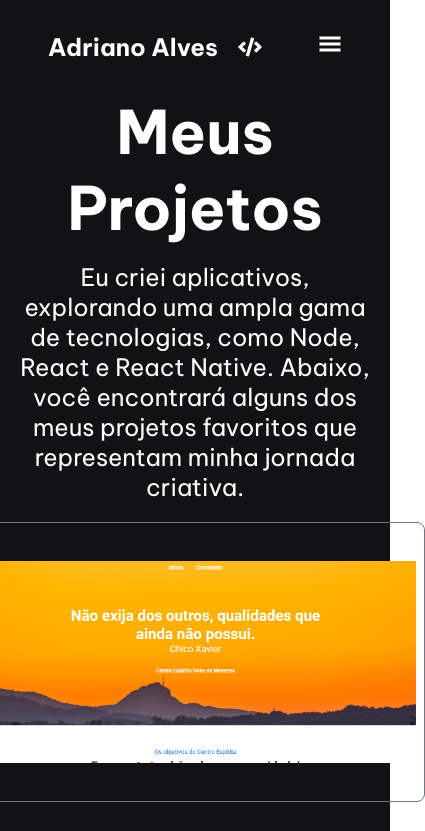
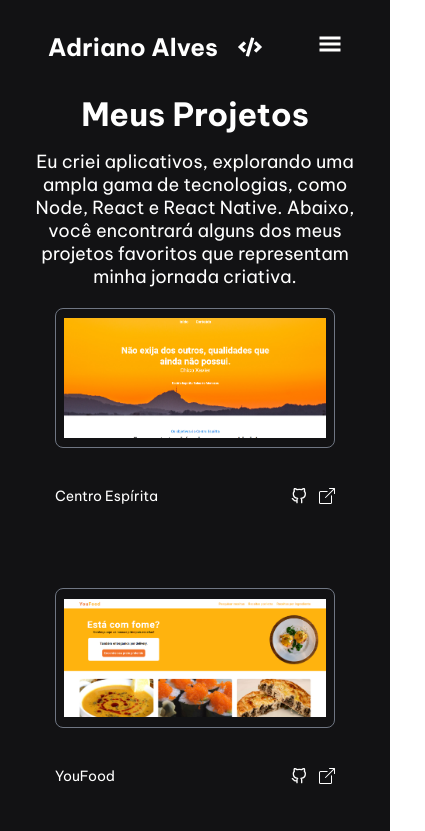
Before and after one commit to Adrianodbs/Portifolio-reactjs, a React (Create React App) app: page /projects in a window 390 px wide. Shown: the top 831 px of the page, 425 px wide, since content can reach past the window. Built offline with nearby package versions, Linux system fonts and the light colour scheme.

Commit message:
Style: responsive projects

```diff
--- a/src/components/ProjectCard/index.jsx
+++ b/src/components/ProjectCard/index.jsx
@@ -24,6 +24,8 @@ export default function ProjectCard({ img, title, github, url }) {
 const Container = styled.div`
   display: flex;
   flex-direction: column;
+  justify-content: center;
+  align-items: center;
 
   img {
     width: 460px;
@@ -32,6 +34,11 @@ const Container = styled.div`
     border: 1px solid var(--gray);
     padding: 8px;
     border-radius: 8px;
+
+    @media (max-width: 500px) {
+      width: 280px;
+      height: 140px;
+    }
   }
 
   .info {
@@ -40,12 +47,23 @@ const Container = styled.div`
     align-items: center;
     justify-content: space-between;
     margin: 20px 0;
+    gap: 12px;
+    width: 100%;
+  }
+
+  p {
+    text-align: left;
+    @media (max-width: 500px) {
+      font-size: 14px;
+    }
   }
 
   .links {
     display: flex;
     align-items: center;
+    justify-content: center;
     gap: 12px;
+    margin-top: 20px;
 
     a {
       text-decoration: none;
@@ -54,6 +72,10 @@ const Container = styled.div`
       svg {
         font-size: 20px;
 
+        @media (max-width: 500px) {
+          font-size: 16px;
+        }
+
         &:hover {
           transform: scale(1.2);
         }
--- a/src/pages/Projects/styles.js
+++ b/src/pages/Projects/styles.js
@@ -11,6 +11,14 @@ export const Container = styled.div`
   h1 {
     font-size: 60px;
     text-align: center;
+
+    @media (max-width: 770px) {
+      font-size: 48px;
+    }
+
+    @media (max-width: 400px) {
+      font-size: 32px;
+    }
   }
 
   p {
@@ -18,6 +26,10 @@ export const Container = styled.div`
     text-align: center;
     margin-top: 16px;
     font-size: 24px;
+
+    @media (max-width: 770px) {
+      font-size: 18px;
+    }
   }
 
   .projects {
```
